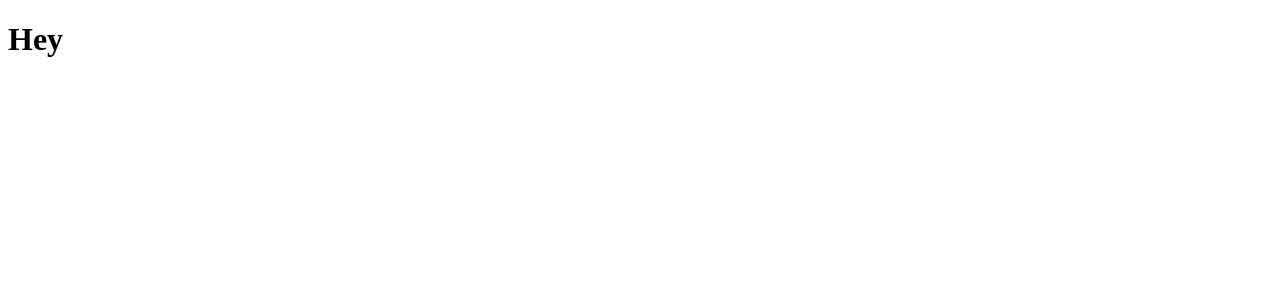
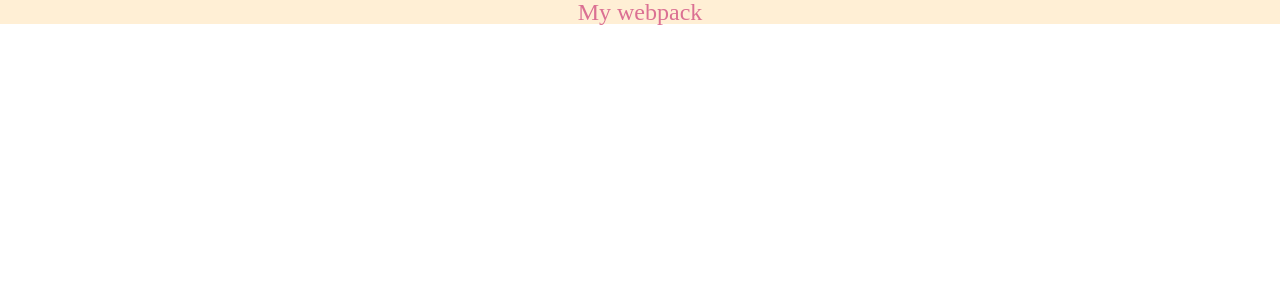
Before and after one commit to giraffesava/my-webpack, a React app: page / in a window 1280 px wide. Shown: the top 300 px of the page. Built offline with nearby package versions, Linux system fonts and the light colour scheme.

Commit message:
Added styled components and reset styles

```diff
--- a/package.json
+++ b/package.json
@@ -19,7 +19,9 @@
   "devDependencies": {
     "@types/react": "^18.0.8",
     "@types/react-dom": "^18.0.3",
+    "@types/styled-components": "^5.1.25",
     "html-webpack-plugin": "^5.5.0",
+    "prettier": "2.7.0",
     "ts-loader": "^9.3.0",
     "ts-node": "^10.7.0",
     "tsconfig-paths-webpack-plugin": "^3.5.2",
@@ -29,6 +31,8 @@
   },
   "dependencies": {
     "react": "^18.1.0",
-    "react-dom": "^18.1.0"
+    "react-dom": "^18.1.0",
+    "styled-components": "^5.3.5",
+    "styled-reset": "^4.4.1"
   }
 }
--- a/src/App.tsx
+++ /dev/null
@@ -1,13 +0,0 @@
-import React, {FC} from 'react';
-
-interface IProps {}
-
-const App: FC<IProps> = () => {
-    return (
-        <div>
-            <h1>Hey</h1>
-        </div>
-    );
-};
-
-export default App;
--- /dev/null
+++ b/src/components/Main/Main.style.ts
@@ -0,0 +1,11 @@
+import styled from 'styled-components'
+
+export const Wrapper = styled.div`
+  background: papayawhip;
+`
+
+export const Title = styled.h1`
+  font-size: 1.5em;
+  text-align: center;
+  color: palevioletred;
+`
--- /dev/null
+++ b/src/components/Main/Main.tsx
@@ -0,0 +1,14 @@
+import React, { FC } from 'react'
+import { Wrapper, Title } from './Main.style'
+
+interface IProps {}
+
+const Main: FC<IProps> = () => {
+  return (
+    <Wrapper>
+      <Title>My webpack</Title>
+    </Wrapper>
+  )
+}
+
+export default Main
--- a/src/index.tsx
+++ b/src/index.tsx
@@ -1,9 +1,20 @@
-import React from "react";
-import { createRoot } from "react-dom/client";
+import React from 'react'
+import { createRoot } from 'react-dom/client'
+import { createGlobalStyle } from 'styled-components'
+import reset from 'styled-reset'
 
-import App from "./App";
+import Main from './components/Main/Main'
 
-const container = document.getElementById("root");
-const root = createRoot(container!);
+const GlobalStyle = createGlobalStyle`
+  ${reset}
+`
 
-root.render(<App />);
+const container = document.getElementById('root')
+const root = createRoot(container)
+
+root.render(
+  <>
+    <GlobalStyle />
+    <Main />
+  </>,
+)
```
Also changed, not shown: 1 other file (tests, documents, lock files or other folders).
